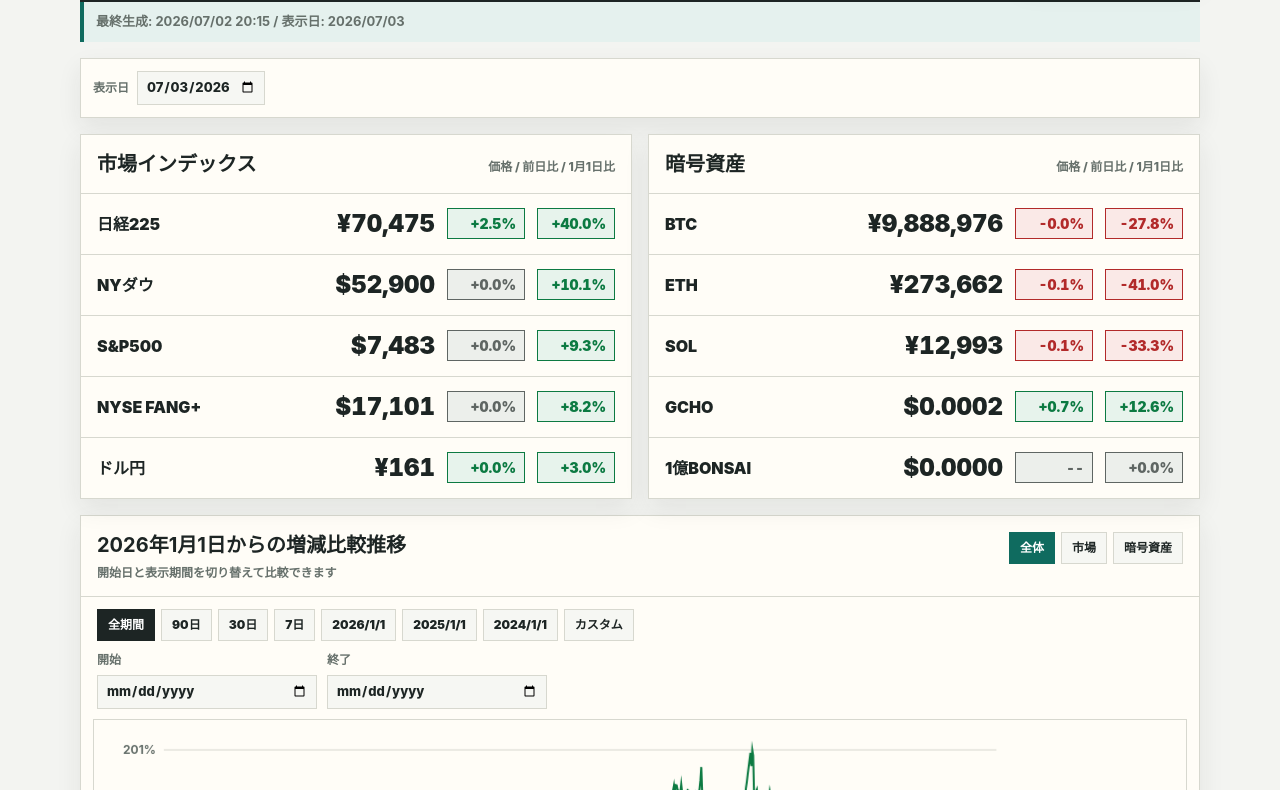
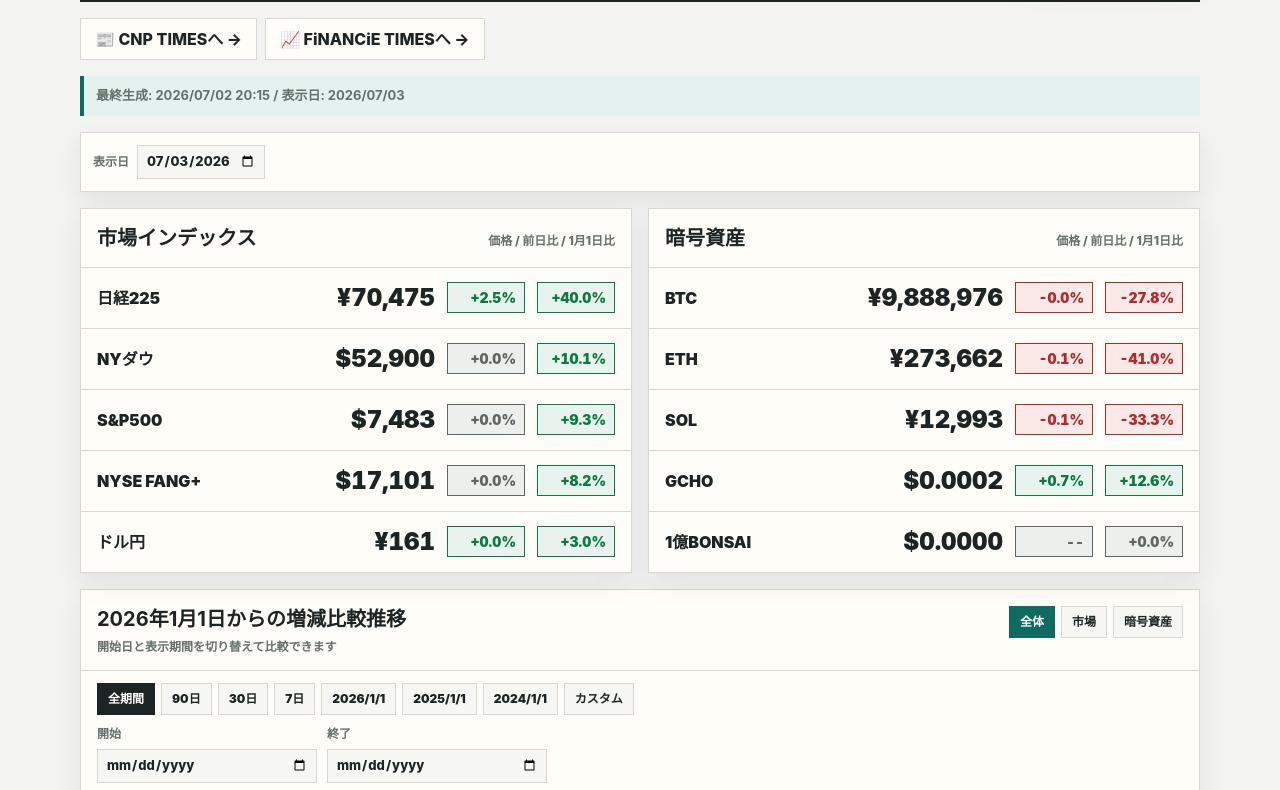
Before and after one commit to ruku-practice/invest_and_crypto_mkt, a plain HTML site: page index.html in a window 1280 px wide. Shown: the part 159-949 px from the top of the page. Drawn offline with Linux system fonts and the light colour scheme.

Commit message:
feat: 実行時刻を6:00/6:10 JSTに変更、CNP/FiNANCiE TIMESへの相互リンク追加
Co-Authored-By: Claude Fable 5 <noreply@anthropic.com>

```diff
--- a/index.html
+++ b/index.html
@@ -19,6 +19,11 @@
         <strong id="updated-time">--:--</strong>
       </div>
     </header>
+
+    <nav class="top-nav" aria-label="関連サイト">
+      <a href="https://ruku-practice.github.io/cnp-times/">📰 CNP TIMESへ →</a>
+      <a href="https://ruku-practice.github.io/financie-times-web/">📈 FiNANCiE TIMESへ →</a>
+    </nav>
 
     <section class="status-line" id="status-line">データを読み込んでいます...</section>
 
```
Also changed, not shown: advanced.html (+2 -0 lines), 2 other files.
